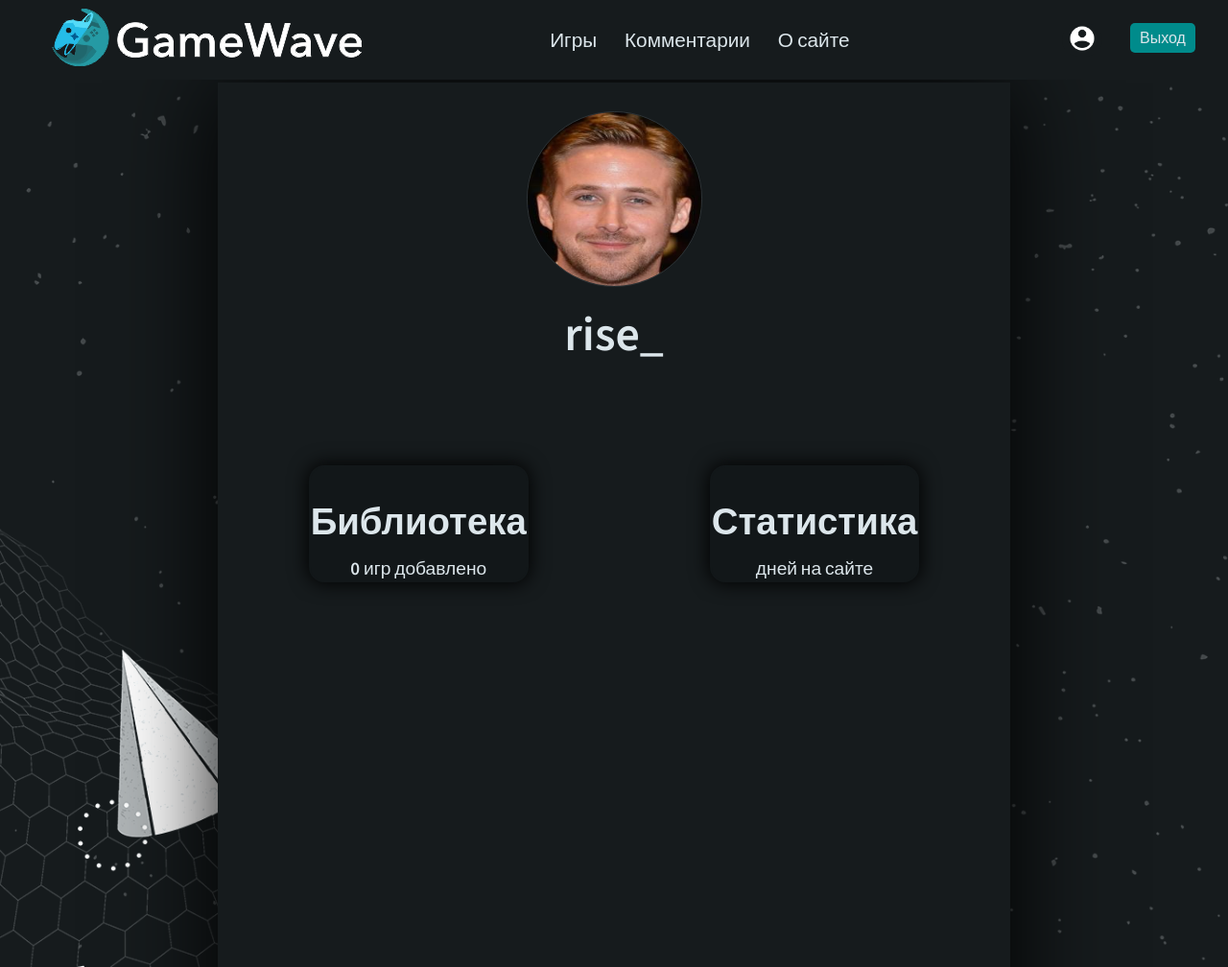
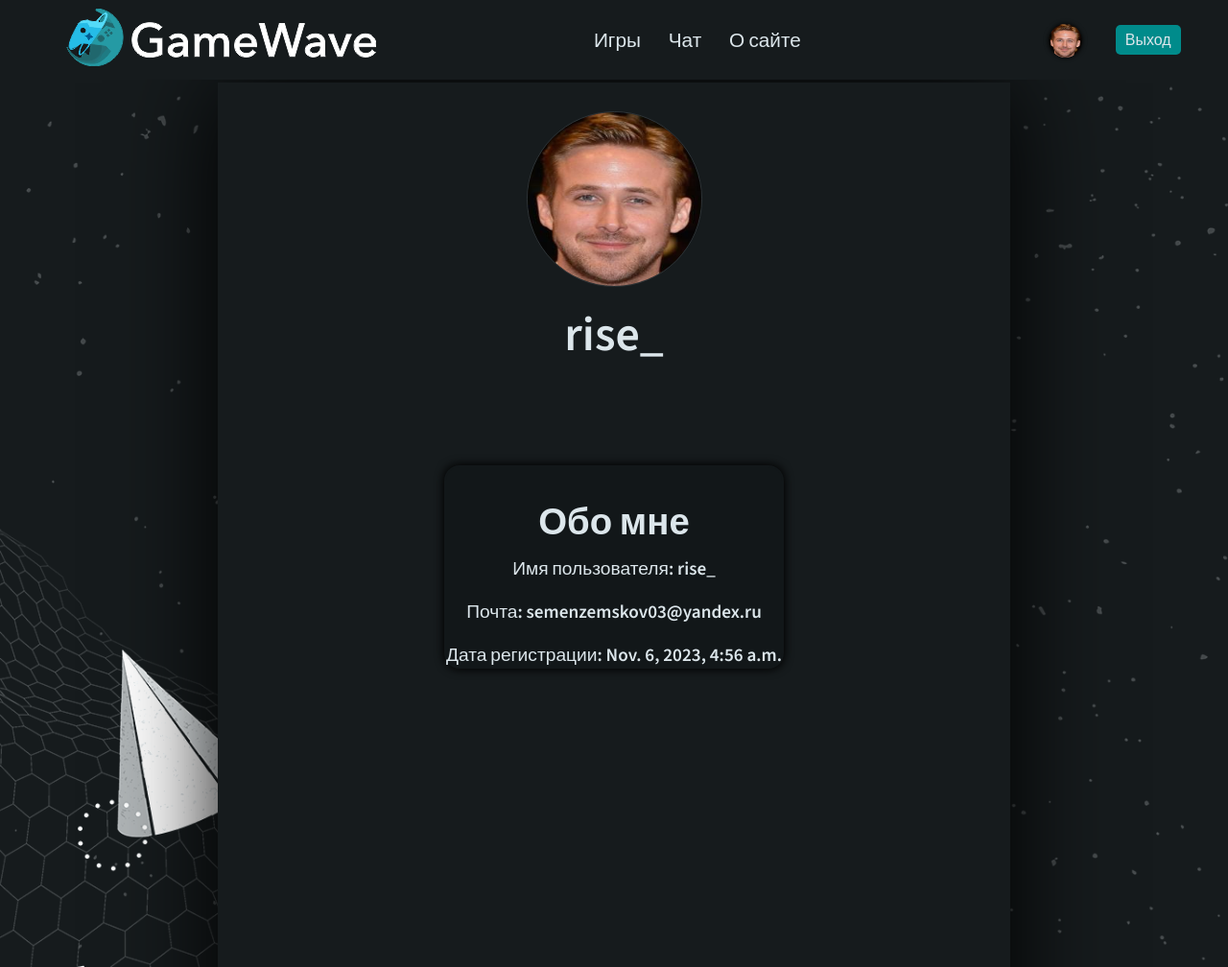
Before and after one commit to boGGruz/GameWave, a Django app: page /profile/ in a window 1280 px wide. Shown: the whole page at 96% size. Run offline with Django 4.2, Linux system fonts and the light colour scheme; a user stored in the database is signed in; data comes from the database, SQL or seed files in the repository; both versions use the stored data as it was after the commit; some libraries are stand-ins or nearby versions.

Commit message:
final corrections

```diff
--- a/GameWave/urls.py
+++ b/GameWave/urls.py
@@ -9,7 +9,7 @@
     path('', include("Site.urls")),
     path('admin/', admin.site.urls),
     path('register/', user_views.register, name='register'),
-    path('profile/', user_views.profile, name='profile'),
+    path('profile/', user_views.profile, name='user_profile'),
     path('login/', auth_views.LoginView.as_view(template_name='users/login.html'), name='login'),
     path('logout/', auth_views.LogoutView.as_view(template_name='users/logout.html'), name='logout'),
 ]
--- a/Site/static/Site/css/profile.css
+++ b/Site/static/Site/css/profile.css
@@ -279,7 +175,7 @@
 .stats-container__header {
     background: rgb(18, 23, 25);
     border: 2px solid rgb(18, 23, 25);
-    box-shadow: 0 0 20px 1px black;
+    box-shadow: 0 0 10px 1px black;
     border-radius: 16px;
 }
 
@@ -287,6 +183,8 @@
     font-size: 3vw;
     font-weight: 900;
     margin-bottom: 1vh;
+    display: flex;
+    justify-content: center;
 }
 
 .stats-container__column {
--- a/Site/static/Site/css/style.css
+++ b/Site/static/Site/css/style.css
@@ -54,6 +54,13 @@
     margin-right: 2vw;
     border: none;
     border-radius: 20px;
+}
+
+.img-icon {
+    border-radius: 100px;
+    position: relative;
+    top: 3px;
+    box-shadow: 0 0 5px black;
 }
 
 ._main {
--- a/Site/templates/Site/base.html
+++ b/Site/templates/Site/base.html
@@ -6,7 +6,7 @@
     <meta charset="UTF-8">
     <meta http-equiv="X-UA-Compatible" content="IE=edge">
     <meta name="viewport" content="width=device-width, initial-scale=1.0">
-    <title>Поиск игр по фильтру, по жанрам и платформам | GameWave</title>
+    <title> GameWave </title>
     <link rel="preconnect" href="https://fonts.googleapis.com">
     <link rel="preconnect" href="https://fonts.googleapis.com%22%3E">
     <link rel="preconnect" href="https://fonts.gstatic.com" crossorigin>
@@ -30,14 +30,14 @@
             </a>
             <nav class="_header_navigation" aria-label="разделы сайт">
                 <a class="_header_navigation_item" href="{% url 'home' %}">Игры</a>
-                <a class="_header_navigation_item" href="{% url 'comment_page' %}">Комментарии</a>
+                <a class="_header_navigation_item" href="{% url 'comment_page' %}">Чат</a>
                 <a class="_header_navigation_item" href="{% url 'about' %}">О сайте</a>
             </nav>
             <div class="_header_right_buttons">
                 {% if user.is_authenticated %}
                     <button class="_header__btns" aria-label="Личный кабинет" href="#">
-                        <a href="{% url 'profile' %}"><img src="{% static 'Site/img/user.png' %}" alt="" height="30px"
-                                                           width="30px"></a>
+                        <a href="{% url 'profile' %}"><img class="img-icon" src="{{ user.profile.image.url }}" alt="" height="35px"
+                                                           width="35px"></a>
                     </button>
                     <a class="nav-item nav-link__exit" href="{% url 'logout' %}">Выход</a>
                 {% else %}
--- a/Site/templates/Site/profile.html
+++ b/Site/templates/Site/profile.html
@@ -24,15 +24,13 @@
 
             <div class="stats-grid">
                 <section class="profile-content">
-                    <div class="top-header">
-                        <h2 class="my-top__header">Библиотека</h2>
-                        <a href="" class="my-top__row">0 игр добавлено</a>
-                    </div>
                     <div class="stats-container__header">
-                        <h2 class="stats-container__header__description">Статистика
+                        <h2 class="stats-container__header__description">Обо мне
                         </h2>
                         <div class="stats-container__column">
-                            <span class="stats-container">{{ days_on_site }} дней на сайте </span>
+                            <span class="stats-container">Имя пользователя: {{ user.username }} </span>
+                            <span class="stats-container">Почта: {{ user.email }} </span>
+                            <span class="stats-container">Дата регистрации: {{ user.date_joined }} </span>
                         </div>
                     </div>
                 </section>
--- a/Site/views.py
+++ b/Site/views.py
@@ -3,8 +3,7 @@
 from django.core.paginator import Paginator, EmptyPage, PageNotAnInteger
 from .forms import CommentForm
 from .models import Comment
-from django.utils import timezone
-from users.models import Profile
+
 
 def index(request):
     return render(request, 'Site/catalog.html')
@@ -63,7 +62,6 @@
         comments = paginator.page(1)
     except EmptyPage:
         comments = paginator.page(paginator.num_pages)
-
     form = CommentForm()
     if request.method == 'POST':
         form = CommentForm(request.POST)
@@ -74,14 +72,3 @@
             return redirect('comment_page')
 
     return render(request, 'Site/comments.html', {'form': form, 'comments': comments})
-
-
-def user_stats(request):
-    user = request.user
-    date_joined = user.date_joined
-    days_on_site = (timezone.now() - date_joined).days
-    context = {
-        'days_on_site': days_on_site,
-    }
-
-    return render(request, 'Site/profile.html', context)
--- a/users/views.py
+++ b/users/views.py
@@ -2,7 +2,7 @@
 from .forms import UserRegisterForm, ProfileUpdateForm
 from django.contrib.auth.decorators import login_required
 import random
-from django.contrib.auth.models import User
+from django.utils import timezone
 
 
 def register(request):
```
Also changed, not shown: other parts of Site/static/Site/css/profile.css (+0 -104 lines), db.sqlite3, media/profile_pics/Dosia_lMORKTM.png (added).
